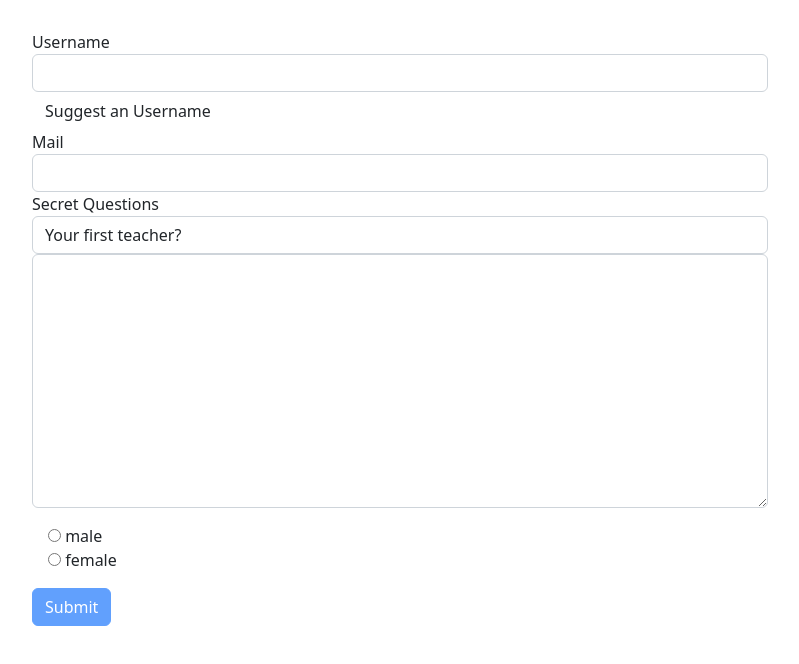
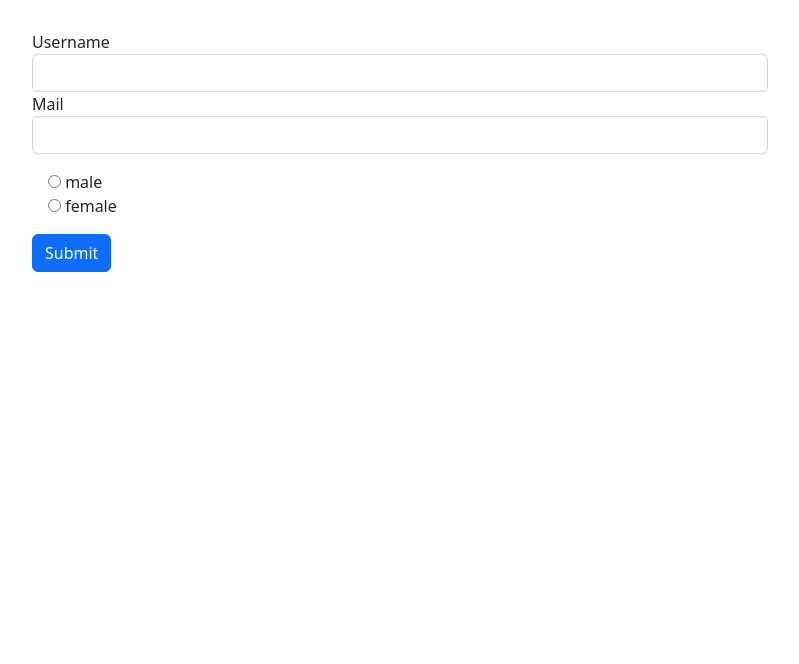
Before and after one commit to AhmedAliRezk5050/angular-practise, an Angular app: page / in a window 1280 px wide. Shown: the top 664 px of the page, without its empty margins (50-849 px from the left). Built offline with nearby package versions, Linux system fonts and the light colour scheme.

Commit message:
cleaning

```diff
--- a/src/app/app.component.html
+++ b/src/app/app.component.html
@@ -1,8 +1,7 @@
 <div class="container">
   <div class="row">
     <div class="col-xs-12 col-sm-10 col-md-8 col-sm-offset-1 col-md-offset-2">
-      <form (ngSubmit)="onSubmit()" #f="ngForm">
-        <div id="user-data" ngModelGroup="userData" #userData="ngModelGroup">
+      <form>
         <div class="form-group">
           <label for="username">Username</label>
           <input
@@ -10,15 +9,8 @@
             id="username"
             class="form-control"
             name="username"
-              #username="ngModel"
-              ngModel
-              required
           >
-            <div class="error-message" *ngIf="username.invalid && username.touched">
-              Please provide an username
         </div>
-          </div>
-          <button class="btn btn-default" type="button" (click)="suggestUserName()">Suggest an Username</button>
         <div class="form-group">
           <label for="email">Mail</label>
           <input
@@ -26,61 +18,20 @@
             id="email"
             class="form-control"
             name="email"
-              #email="ngModel"
-              ngModel
-              required
-              email
           >
-            <div class="error-message" *ngIf="email.invalid && email.touched">
-              Please provide an email.
         </div>
-          </div>
-          <p class="error-message m-3" *ngIf="userData.invalid && userData.touched">
-            invalid user data
-          </p>
-        </div>
-        <div class="form-group">
-          <label for="secret">Secret Questions</label>
-          <select
-            id="secret"
-            class="form-control"
-            name="secret"
-            #secret="ngModel"
-            required
-            [ngModel]="defaultQuestion"
-          >
-            <option value="pet">Your first Pet?</option>
-            <option value="teacher">Your first teacher?</option>
-          </select>
-          <div class="error-message" *ngIf="secret.invalid && secret.touched">
-            Please choose a Secret Question.
-          </div>
-        </div>
-        <div class="">
-          <textarea name="reply" cols="30" rows="10" class="form-control" [(ngModel)]="answer"></textarea>
-          <p>{{answer}}</p>
-        </div>
+
         <div class="m-3">
           <div *ngFor="let gender of genders">
             <label>
-              <input type="radio" name="gender" [value]="gender" ngModel>
+              <input type="radio" name="gender" [value]="gender">
               {{gender}}
             </label>
           </div>
         </div>
-        <button class="btn btn-primary" type="submit" [disabled]="f.invalid">Submit</button>
+
+        <button class="btn btn-primary" type="submit">Submit</button>
       </form>
     </div>
   </div>
-  <div class="row" *ngIf="submitted && user">
-    <div class="col-12">
-      <div class="p-3">
-        <p>username: {{user.userData.username}}</p>
-        <p>email: {{user.userData.email}}</p>
-        <p>gender: {{user.gender}}</p>
-        <p>reply: {{user.reply}}</p>
-        <p>secret: {{user.secret}}</p>
 </div>
-    </div>
-  </div>
-</div>
--- a/src/app/app.component.ts
+++ b/src/app/app.component.ts
@@ -7,53 +7,8 @@ import {NgForm} from "@angular/forms";
   styleUrls: ['./app.component.css']
 })
 export class AppComponent {
-  @ViewChild('f') userForm?: NgForm
-
   genders = ['male', 'female']
 
-  answer = '';
 
-  defaultQuestion = "teacher"
 
-  user?:FormData
-
-  submitted = false
-
-  suggestUserName() {
-    const suggestedName = 'Superuser';
-    /// resets other form value
-    // this.userForm?.setValue({
-    //   "userData": {
-    //     "username": suggestedName,
-    //     "email": ""
-    //   },
-    //   "secret": "",
-    //   "reply": "",
-    //   "gender": ""
-    // });
-
-    this.userForm?.form.patchValue({
-      userData: {
-        username: suggestedName
-      }
-    });
-  }
-
-  onSubmit() {
-    this.submitted = true;
-    this.user = this.userForm?.value
-    this.userForm?.reset();
-  }
 }
-
-interface UserData {
-  username: string;
-  email: string;
-}
-
-interface FormData {
-  userData: UserData;
-  secret: string;
-  reply: string;
-  gender: string;
-}
```
Lines whose indentation alone changed are shown as unchanged.
